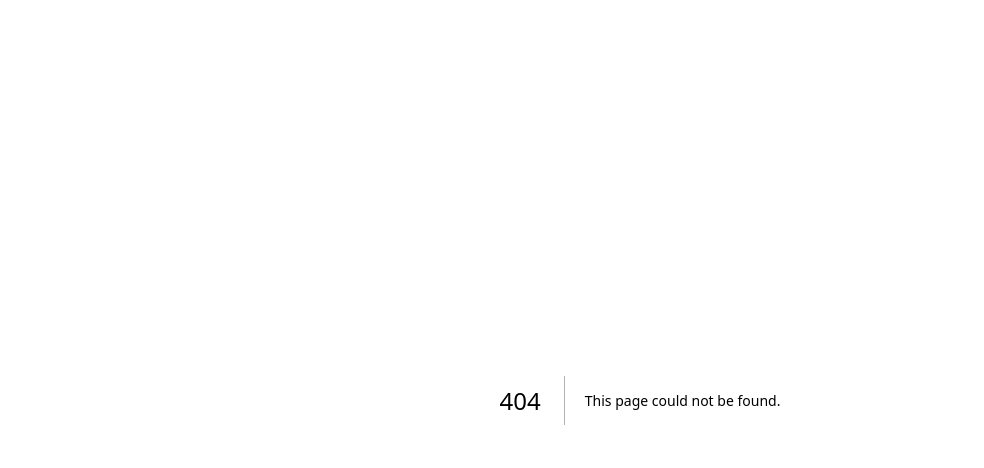
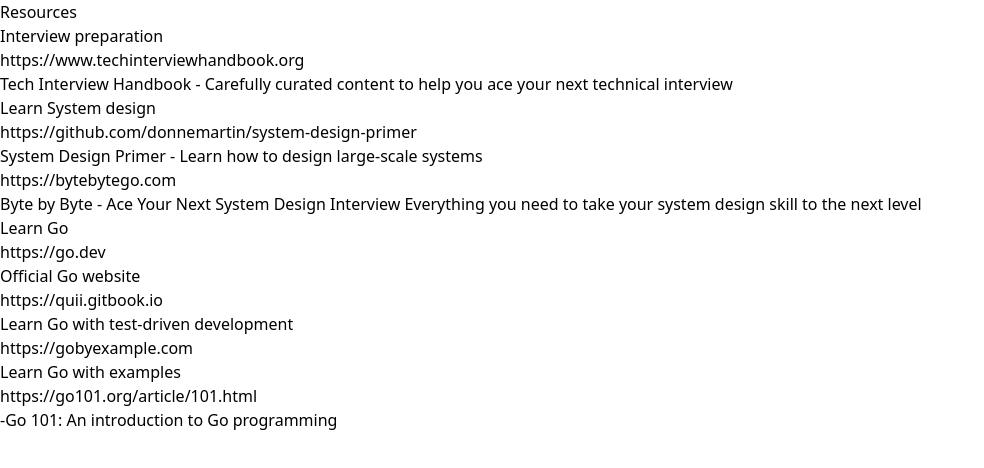
Before and after one commit to rickyadriell/web, a Next.js app: page /resources in a window 1280 px wide. Before the commit this address had no page. Shown: the top 468 px of the page, without its empty margins (0-984 px from the left). Built offline with nearby package versions, Linux system fonts and the light colour scheme.

Commit message:
Add resources page

```diff
--- a/pages/_meta.tsx
+++ b/pages/_meta.tsx
@@ -2,4 +2,5 @@
   index: "Intoduction",
   projects: "Projects",
   blogs: "Blogs",
+  resources: "Resources",
 }
--- /dev/null
+++ b/pages/resources.mdx
@@ -0,0 +1,35 @@
+# Resources
+
+## Interview preparation
+
+#### [https://www.techinterviewhandbook.org](https://www.techinterviewhandbook.org)
+
+- Tech Interview Handbook - Carefully curated content to help you ace your next technical interview
+
+## Learn System design
+
+#### [https://github.com/donnemartin/system-design-primer](https://github.com/donnemartin/system-design-primer)
+
+- System Design Primer - Learn how to design large-scale systems
+
+#### [https://bytebytego.com](https://bytebytego.com)
+
+- Byte by Byte - Ace Your Next System Design Interview Everything you need to take your system design skill to the next level
+
+## Learn Go
+
+#### [https://go.dev](https://go.dev)
+
+- Official Go website
+
+#### [https://quii.gitbook.io](https://quii.gitbook.io/learn-go-with-tests)
+
+- Learn Go with test-driven development
+
+#### [https://gobyexample.com](https://gobyexample.com)
+
+- Learn Go with examples
+
+#### [https://go101.org/article/101.html](https://go101.org/article/101.html)
+
+-Go 101: An introduction to Go programming
```
